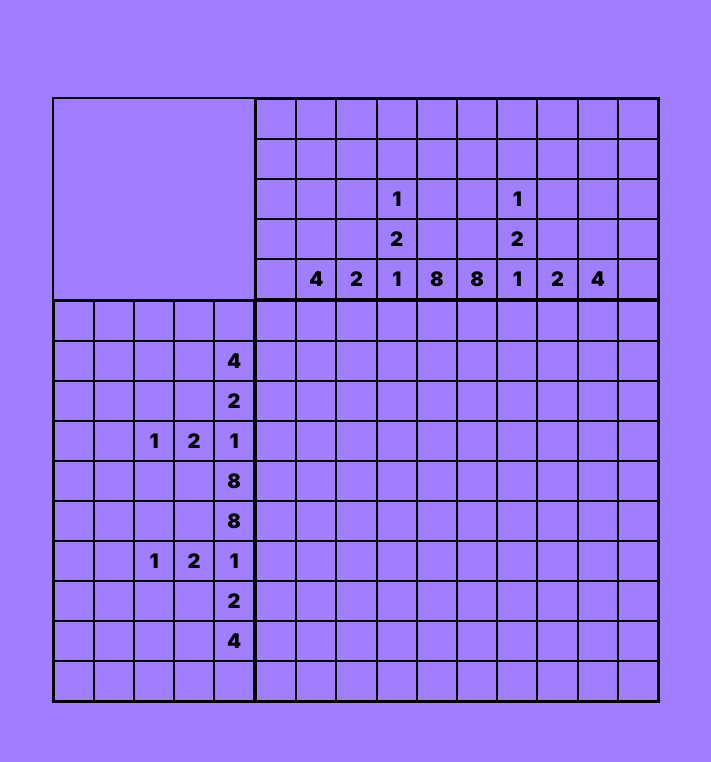
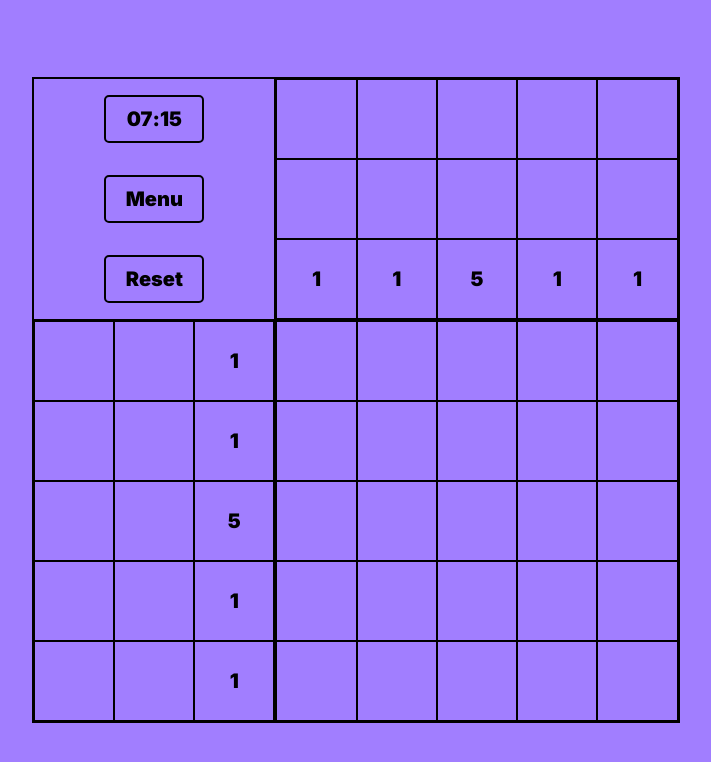
Before and after one commit to Peccopa/RSSchool-2023Q4-Stage-1, a plain HTML site: page nonograms/index.html in a window 1280 px wide. Shown: the whole page, without its empty margins (284-995 px from the left). Drawn offline with Linux system fonts and the light colour scheme.

Commit message:
feat: add reset btn

```diff
--- a/nonograms/script.js
+++ b/nonograms/script.js
@@ -9,14 +9,14 @@ window.addEventListener('load', () => {
 
 // Variables
 
-const template = templates.temp5_2;
+const template = templates.temp3_2;
 const tempSize = template.shift(); // 3, 5, 8
 const tempName = template.shift();
 
 const arrForLeftPanel = templateToLeftArr(template, tempSize);
 const arrForTopPanel = templateToTopArr(template, tempSize);
 
-const gamePanelArr = Array.from(Array(template[0].length), () =>
+let gamePanelArr = Array.from(Array(template[0].length), () =>
   new Array(template[0].length).fill(0)
 );
 
@@ -53,6 +53,41 @@ gameBox.append(gamePanel);
 fillPanels(template, gamePanel);
 gamePanel.style.gridTemplateColumns = `repeat(${template[0].length}, 1fr`;
 
+const gameTimer = document.createElement('div');
+gameTimer.className = 'game-timer';
+menuPanel.append(gameTimer);
+const timerMin = document.createElement('div');
+timerMin.className = 'timer-min';
+gameTimer.append(timerMin);
+timerMin.innerText = '07';
+const timerColon = document.createElement('div');
+timerColon.className = 'timer-colon';
+gameTimer.append(timerColon);
+timerColon.innerText = ':';
+const timerSec = document.createElement('div');
+timerSec.className = 'timer-sec';
+timerSec.innerText = '15';
+gameTimer.append(timerSec);
+
+const menuBtn = document.createElement('div');
+menuBtn.className = 'menu-btn';
+menuPanel.append(menuBtn);
+menuBtn.innerText = 'Menu';
+
+const resetBtn = document.createElement('div');
+resetBtn.className = 'reset-btn';
+menuPanel.append(resetBtn);
+resetBtn.innerText = 'Reset';
+resetBtn.addEventListener('click', (btn) => {
+  gamePanelArr = Array.from(Array(template[0].length), () =>
+    new Array(template[0].length).fill(0)
+  );
+  gamePanel.querySelectorAll('.game-cell').forEach(element => {
+    element.classList.remove('active-cell', 'cross-cell');
+    element.innerText = '';
+  });
+});
+
 //Functions
 
 function fillPanels(arrForPanel, panel) {
@@ -64,6 +99,7 @@ function fillPanels(arrForPanel, panel) {
     panel.append(cell);
     if (arrForPanel === template) {
       cell.id = i;
+      cell.classList.add(`game-cell`);
       cell.addEventListener('click', (cell) => {
         leftClickOnCell(cell.target);
       });
@@ -89,9 +125,7 @@ function leftClickOnCell(cell) {
     cell.classList.add('active-cell');
     gamePanelArr[row][col] = 1;
   }
-  if (JSON.stringify(gamePanelArr) === JSON.stringify(template)) {
-    winGame();
-  }
+  winGame();
 }
 
 function rightClickOnCell(cell) {
@@ -104,36 +138,28 @@ function rightClickOnCell(cell) {
   } else {
     cell.classList.remove('active-cell');
     cell.classList.add('cross-cell');
-    gamePanelArr[row][col] = 2;
+    gamePanelArr[row][col] = '0';
     cell.innerText = 'X';
   }
+  winGame();
 }
 
-
 function winGame() {
-  alert('You win!');
+  const tempArr = template.map((e) => e.join('')).join('');
+  const gameArr = gamePanelArr.map((e) => e.join('')).join('');
+  if (tempArr === gameArr) {
+    const cellArr = gamePanel.querySelectorAll('.game-cell');
+    cellArr.forEach((element) => {
+      element.classList.remove('cross-cell');
+      element.classList.remove('game-cell');
+      element.classList.add('game-cell-inactive');
+      element.innerText = '';
+    });
+    setTimeout(() => {
+      alert('You win!');
+    }, 500);
+  }
 }
-
-
-
-
-
-
-
-
-
-
-
-
-
-
-
-
-
-
-
-
-
 
 // const cells = 5;
 // const panelCells = 3; // fr1 = 3, fr2 = 5, fr3 = 8
--- a/nonograms/style.css
+++ b/nonograms/style.css
@@ -38,7 +38,74 @@
 }
 
 .menu-panel {
+  display: flex;
+  flex-direction: column;
+  justify-content: space-around;
+  align-items: center;
   border: 1px solid var(--main-color-0);
+  font-weight: 900;
+}
+
+.game-timer {
+  width: 10rem;
+  display: flex;
+  justify-content: center;
+  align-items: center;
+  padding: 1rem;
+  border: .2rem solid var(--main-color-0);
+  border-radius: .5rem;
+}
+
+.timer-min {
+  display: flex;
+  justify-content: center;
+  align-items: center;
+  font-size: 2rem;
+}
+
+.timer-colon {
+  display: flex;
+  justify-content: center;
+  align-items: center;
+  font-size: 2rem;
+}
+
+.timer-sec {
+  display: flex;
+  justify-content: center;
+  align-items: center;
+  font-size: 2rem;
+}
+
+.menu-btn {
+  width: 10rem;
+  display: flex;
+  justify-content: center;
+  align-items: center;
+  font-size: 2rem;
+  padding: 1rem;
+  border: .2rem solid var(--main-color-0);
+  border-radius: .5rem;
+  cursor: pointer;
+  transition: all .3s ease-in-out;
+}
+
+.reset-btn {
+  width: 10rem;
+  display: flex;
+  justify-content: center;
+  align-items: center;
+  font-size: 2rem;
+  padding: 1rem;
+  border: .2rem solid var(--main-color-0);
+  border-radius: .5rem;
+  cursor: pointer;
+  transition: all .3s ease-in-out;
+}
+
+.menu-btn:hover,
+.reset-btn:hover {
+  background-color: var(--main-color-1);
 }
 
 .top-panel {
@@ -63,23 +130,32 @@
   align-items: center;
 }
 
+.game-cell {
+  cursor: pointer;
+}
+
+.game-cell-inactive {
+  pointer-events: none;
+  cursor: default;
+}
+
 .size-3 {
-  min-width: 4rem;
-  min-height: 4rem;
+  min-width: 8rem;
+  min-height: 8rem;
   font-size: 2rem;
   font-weight: 900;
 }
 
 .size-5 {
-  min-width: 4rem;
-  min-height: 4rem;
+  min-width: 5.5rem;
+  min-height: 5.5rem;
   font-size: 2rem;
   font-weight: 900;
 }
 
 .size-8 {
-  min-width: 4rem;
-  min-height: 4rem;
+  min-width: 3.5rem;
+  min-height: 3.5rem;
   font-size: 2rem;
   font-weight: 900;
 }
```
